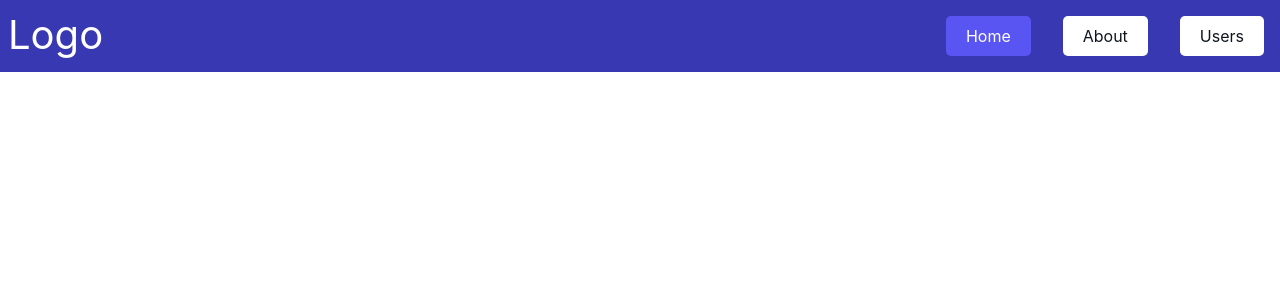
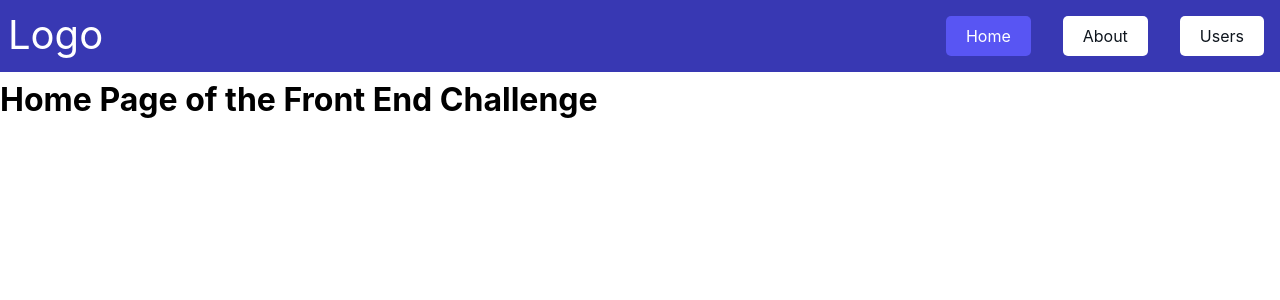
Before and after one commit to dennisxu54/Github-User-Search, a React (Create React App) app: page / in a window 1280 px wide. Shown: the top 300 px of the page. Built offline with nearby package versions, Linux system fonts and the light colour scheme.

Commit message:
#10 added margin for pages so that they show up

```diff
--- /dev/null
+++ b/src/Pages/About/aboutPage.css
@@ -0,0 +1,3 @@
+.about-page{
+    margin-top: 80px;
+}
--- a/src/Pages/About/aboutPage.jsx
+++ b/src/Pages/About/aboutPage.jsx
@@ -1,7 +1,12 @@
+import "./aboutPage.css"
+
 const AboutPage = () => {
     return (
       <>
+      <div className="about-page">
+
         <h1>About page</h1>
+      </div>
       </>
     );
   };
--- /dev/null
+++ b/src/Pages/Home/homePage.css
@@ -0,0 +1,3 @@
+.home-page {
+    margin-top: 80px;
+}
--- a/src/Pages/Home/homePage.jsx
+++ b/src/Pages/Home/homePage.jsx
@@ -1,7 +1,12 @@
+import "./homePage.css"
+
 const HomePage = () => {
   return (
     <>
+    <div className="home-page">
+
       <h1>Home Page of the Front End Challenge</h1>
+    </div>
     </>
   );
 };
--- /dev/null
+++ b/src/Pages/UserDetails/userDetails.css
@@ -0,0 +1,3 @@
+.user-details {
+    margin-top: 80px;
+}
--- a/src/Pages/UserDetails/userDetails.jsx
+++ b/src/Pages/UserDetails/userDetails.jsx
@@ -1,6 +1,7 @@
 import { useEffect, useState } from "react";
 import { useParams } from "react-router-dom";
 import SpecificUser from "../../Components/SpecificUser/specificUser";
+import "./userDetails.css"
 
 const UserDetail = () => {
   let { userID } = useParams();
@@ -23,10 +24,13 @@ const UserDetail = () => {
 
     return (
       <div>
+        <div className="user-details">
+
         <h3>This is the details of the user {userID}</h3>
         {oneUser ?
         <SpecificUser userDetails={oneUser} /> :
         <p>Data is not ready</p>}
+        </div>
 
       </div>
     );
--- /dev/null
+++ b/src/Pages/Users/usersPage.css
@@ -0,0 +1,3 @@
+.users-page {
+    margin-top: 80px;
+}
--- a/src/Pages/Users/usersPage.jsx
+++ b/src/Pages/Users/usersPage.jsx
@@ -4,6 +4,7 @@ import SearchBox from "../../Components/SearchBox/searchBox";
 import * as qs from "query-string";
 import DropDown from "../../Components/DropDown/dropDown";
 import UserCard from "../../Components/UserCard/userCard";
+import "./usersPage.css"
 
 const UsersPage = () => {
   const [userData, setUserData] = useState();
@@ -70,6 +71,7 @@ const UsersPage = () => {
 
     return (
       <>
+      <div className="users-page">
         <h1>Users Page</h1>
         <SearchBox />
         <DropDown name='Sorting by' value={sortValue} handleChange={handleChange} />
@@ -77,6 +79,7 @@ const UsersPage = () => {
         sortData(filteredUsers).map((user) => <UserCard key={user.id} userDetails={user} />) :
         <p>Data is not ready</p>}
 
+      </div>
       </>
     );
   };
```
